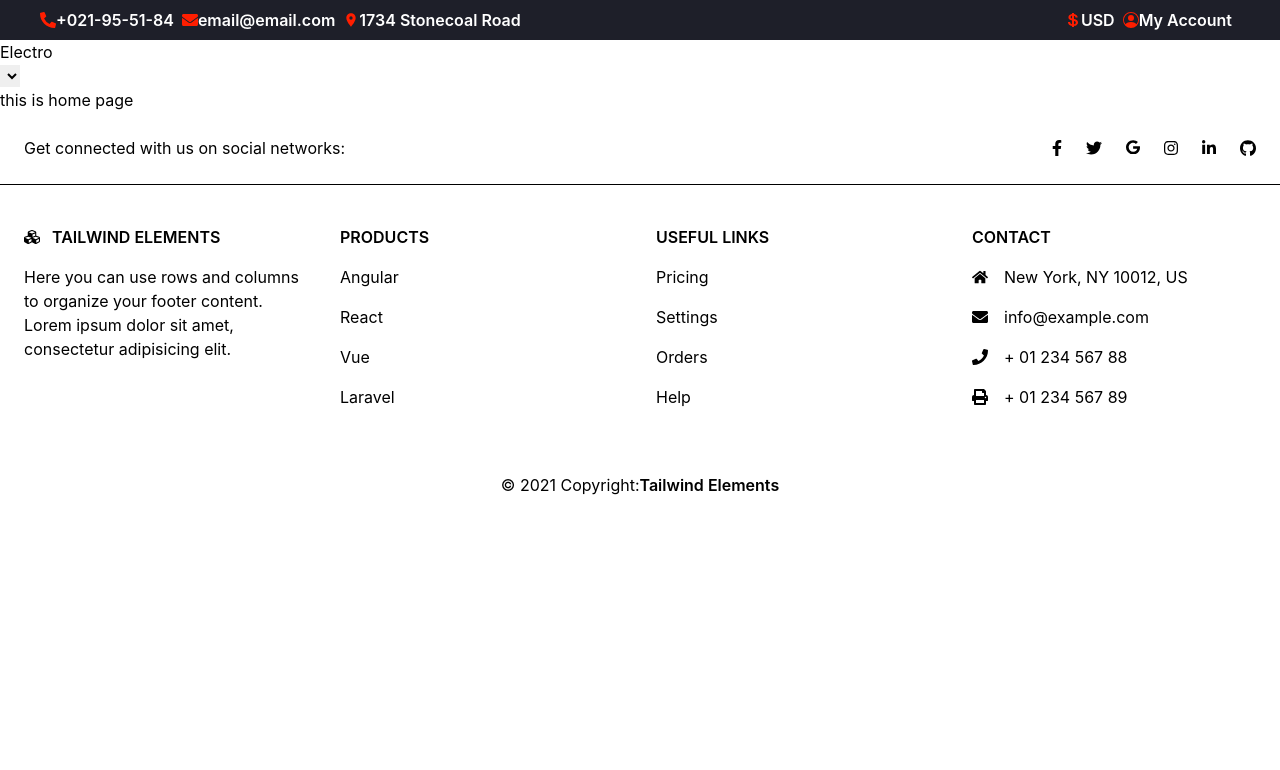
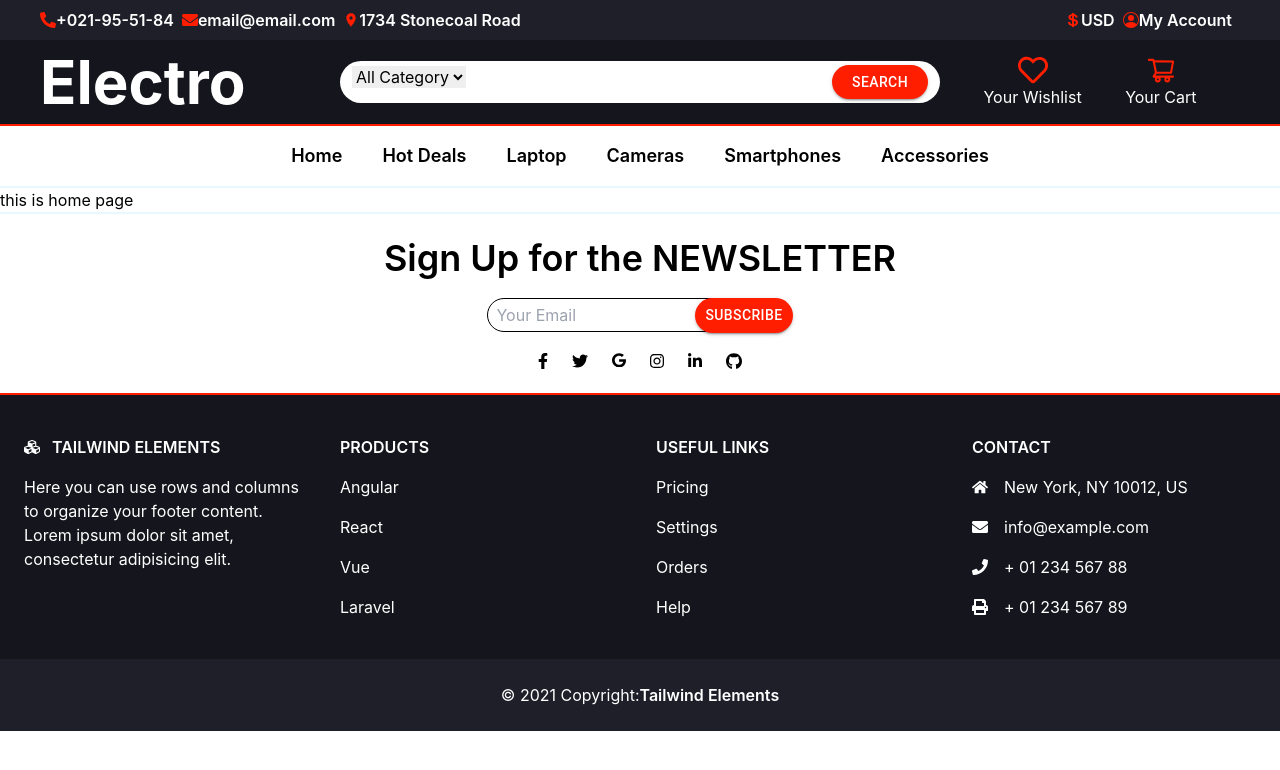
Before and after one commit to mahbubnoyon506/assesment-os, a React (Create React App) app: page / in a window 1280 px wide. Shown: the top 770 px of the page. Built offline with nearby package versions, Linux system fonts and the light colour scheme.

Commit message:
Header and footer complete

```diff
--- a/src/layout/Footer.js
+++ b/src/layout/Footer.js
@@ -1,14 +1,23 @@
+import { Button } from '@mui/material';
 import React from 'react';
 
 const Footer = () => {
     return (
         <div>
             <footer class="text-center lg:text-left bg-gray-100 text-gray-600">
-                <div class="flex justify-center items-center lg:justify-between p-6 border-b border-gray-300">
-                    <div class="mr-12 hidden lg:block">
-                        <span>Get connected with us on social networks:</span>
+                <div class="mx-auto p-6 border-t-2 border-secondary">
+                    <div class=" flex justify-center items-center mb-5">
+                        <div >
+                            <p className='text-4xl font-semibold'>Sign Up for the NEWSLETTER</p>
+                            <div className='flex justify-center items-center mt-5'>
+                                <input className='border rounded-full py-1 pl-2' type="email" name="" id="" placeholder='Your Email'/>
+                                <Button sx={{ borderRadius: '45px', background: '#ff1e00', padding: '5px 10px', marginLeft: '-50px' }} variant='contained'> Subscribe</Button>
+                            </div>
+                        </div>
                     </div>
                     <div class="flex justify-center">
+                        {/* <span className='text-center block'>Get connected with us on social networks:</span> */}
+                        <div className='flex'>
                         <a href="#!" class="mr-6 text-gray-600">
                             <svg aria-hidden="true" focusable="false" data-prefix="fab" data-icon="facebook-f"
                                 class="w-2.5" role="img" xmlns="http://www.w3.org/2000/svg"
@@ -59,9 +68,10 @@ const Footer = () => {
                                 </path>
                             </svg>
                         </a>
+                        </div>
                     </div>
                 </div>
-                <div class="mx-6 py-10 text-center md:text-left">
+                <div class="px-6 py-10 text-base-100 text-center md:text-left bg-[#15161D] border-t-2 border-primary">
                     <div class="grid grid-1 md:grid-cols-2 lg:grid-cols-4 gap-8">
                         <div class="">
                             <h6 class="
@@ -167,7 +177,7 @@ const Footer = () => {
                         </div>
                     </div>
                 </div>
-                <div class="text-center p-6 bg-gray-200">
+                <div class="text-center p-6 bg-[#1E1F29] text-base-100">
                     <span>© 2021 Copyright:</span>
                     <a class="text-gray-600 font-semibold" href="https://tailwind-elements.com/">Tailwind Elements</a>
                 </div>
--- a/src/layout/Header.js
+++ b/src/layout/Header.js
@@ -1,8 +1,10 @@
 import React, { useEffect, useState } from 'react';
-import { FaEnvelope, FaPhoneAlt } from 'react-icons/fa'
+import { FaEnvelope, FaPhoneAlt, FaRegHeart } from 'react-icons/fa'
 import { MdLocationOn } from 'react-icons/md'
 import { IoLogoUsd } from 'react-icons/io'
 import { BsPersonCircle } from 'react-icons/bs'
+import { AiOutlineShoppingCart } from 'react-icons/ai'
+import { Button } from '@mui/material';
 
 
 
@@ -16,26 +18,52 @@ const Header = () => {
             <div className='text-base-100 bg-[#1E1F29] py-2 px-10 flex justify-between'>
                 <div className=' '>
                     <ul className='flex'>
-                        <li className='font-semibold hover:text-primary mr-2'><a className='flex items-center' href=""><FaPhoneAlt color='#ff1e00'/> +021-95-51-84</a></li>
-                        <li className='font-semibold hover:text-primary mr-2'><a className='flex items-center' href=""><FaEnvelope color='#ff1e00'/> email@email.com</a></li>
-                        <li className='font-semibold hover:text-primary mr-2'><a className='flex items-center' href=""><MdLocationOn color='#ff1e00'/> 1734 Stonecoal Road</a></li>
+                        <li className='font-semibold hover:text-primary mr-2'><a className='flex items-center' href=""><FaPhoneAlt color='#ff1e00' /> +021-95-51-84</a></li>
+                        <li className='font-semibold hover:text-primary mr-2'><a className='flex items-center' href=""><FaEnvelope color='#ff1e00' /> email@email.com</a></li>
+                        <li className='font-semibold hover:text-primary mr-2'><a className='flex items-center' href=""><MdLocationOn color='#ff1e00' /> 1734 Stonecoal Road</a></li>
                     </ul>
                 </div>
                 <div className='flex'>
-                   <p className='font-semibold hover:text-primary mr-2 flex items-center'><IoLogoUsd color='#ff1e00'/>USD</p>
-                   <p className='font-semibold hover:text-primary mr-2 flex items-center'><BsPersonCircle color='#ff1e00'/>My Account</p>
+                    <p className='font-semibold hover:text-primary mr-2 flex items-center'><IoLogoUsd color='#ff1e00' />USD</p>
+                    <p className='font-semibold hover:text-primary mr-2 flex items-center'><BsPersonCircle color='#ff1e00' />My Account</p>
                 </div>
             </div>
-            <div>
-                <div>
-                    <p>Electro</p>
+            <div className='bg-[#15161D] py-3 px-10 md:flex flex-row justify-between items-center border-b-2 border-primary'>
+                <div className='basis-1/4'>
+                    <p className='text-6xl font-bold text-base-100'>Electro</p>
                 </div>
-                <div>
-                    <div><select name="" id=""></select></div>
+                <div className='basis-2/4 flex justify-between bg-base-100 rounded-full py-1 px-3'>
+                    <div className=''>
+                        <select className='' name="" id="">
+                            <option value="All Category" selected>All Category</option>
+                            <option value="Category 1">Category 1</option>
+                            <option value="Category 2">Category 2</option>
+                            <option value="Category 3">Category 3</option>
+                        </select>
+                    </div>
+                    <input type="search" name="" id="" />
+                    <Button sx={{borderRadius: '45px', background: '#ff1e00', padding: '5px 20px'}} variant="contained" >Search</Button>
                 </div>
-                <div>
-
+                <div className='basis-1/4 flex justify-evenly text-base-100'>
+                    <div className=''>
+                        <FaRegHeart className='mx-auto' size={30} color='#ff1e00'/>
+                        <p>Your Wishlist</p>
+                    </div>
+                    <div className=''>
+                        <AiOutlineShoppingCart className='mx-auto' size={30} color='#ff1e00'/>
+                        <p>Your Cart</p>
+                    </div>
                 </div>
+            </div>
+            <div className='bg-base-100 py-4 border-b-2 border-secondary'>
+                <ul className='flex justify-center'>
+                    <li className='mx-5 text-lg font-semibold'>Home</li>
+                    <li className='mx-5 text-lg font-semibold'>Hot Deals</li>
+                    <li className='mx-5 text-lg font-semibold'>Laptop</li>
+                    <li className='mx-5 text-lg font-semibold'>Cameras</li>
+                    <li className='mx-5 text-lg font-semibold'>Smartphones</li>
+                    <li className='mx-5 text-lg font-semibold'>Accessories</li>
+                </ul>
             </div>
         </div >
     );
```
